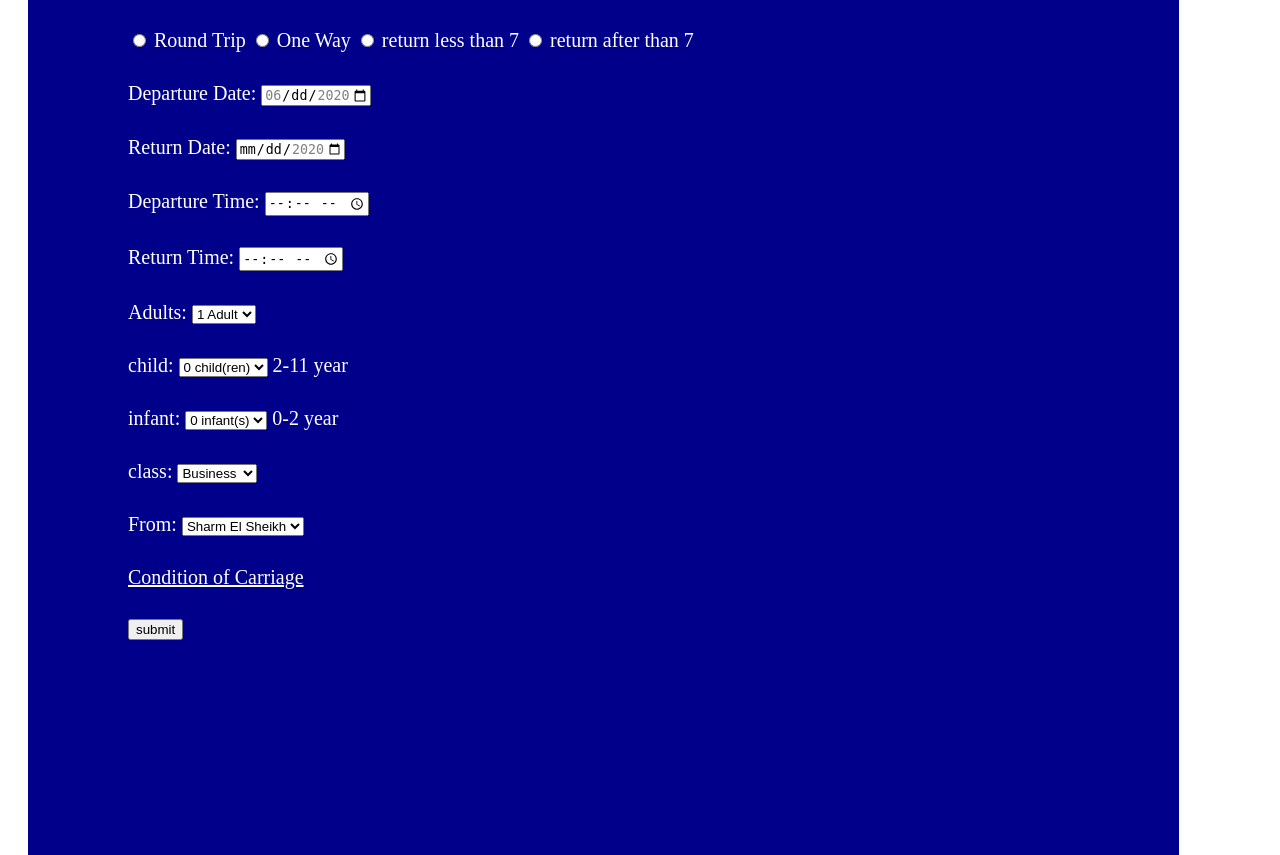
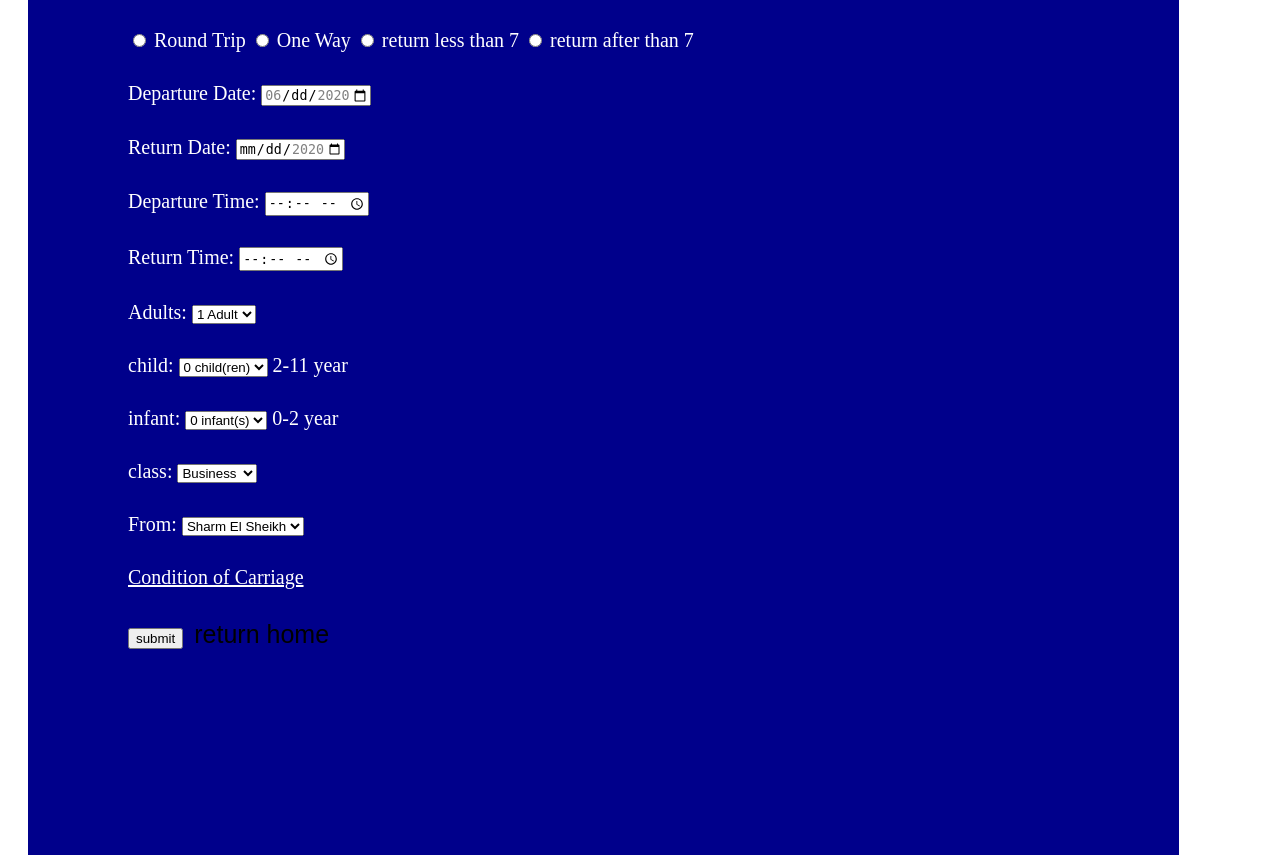
Before and after one commit to AbdelRahmanMohamed2002/EGWay-Website, a PHP site: page /luxor.php in a window 1280 px wide. Shown: the part 166-1021 px from the top of the page. Run offline with PHP 8.4, Linux system fonts and the light colour scheme.

Commit message:
Update luxor.php

```diff
--- a/luxor.php
+++ b/luxor.php
@@ -49,6 +49,15 @@ color:white;
 	background-color:transparent;
 	border:none;
 	display: none;
+}
+	 .returnn
+{
+background-color:transparent;
+	border:none;
+	color:black;
+	text-decoration:none;
+	font-size:25px;
+
 }
 </style>
 <section >
@@ -139,6 +148,8 @@ color:white;
 <div>
  <button class="hide" id="btn" ><a  href="visa code.php"  class="button">book</a></button>
 <button type="submit" name="save" value="submit" clas="button" id="save" onclick="myFunction()" >submit</button>
+	<button  class="returnn"  ><a href="mainuser.php" class="returnn">return home</a></button>
+	</div>
  <script>
 function myFunction() {
   document.getElementById("btn").style.display = "inline-block";
```
